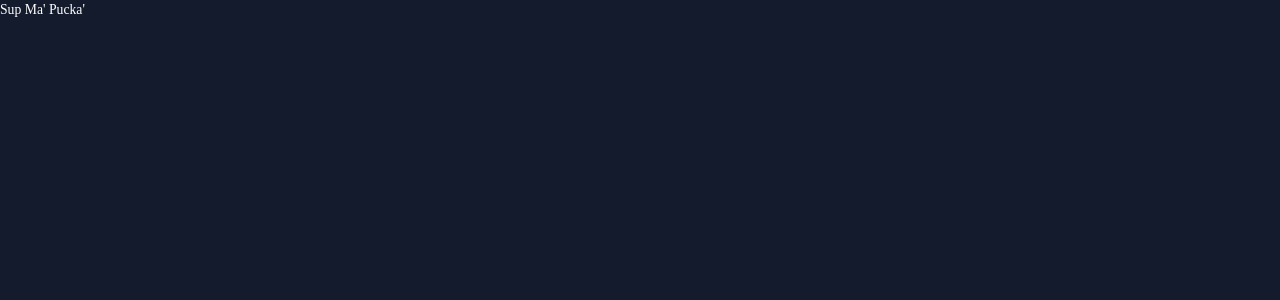
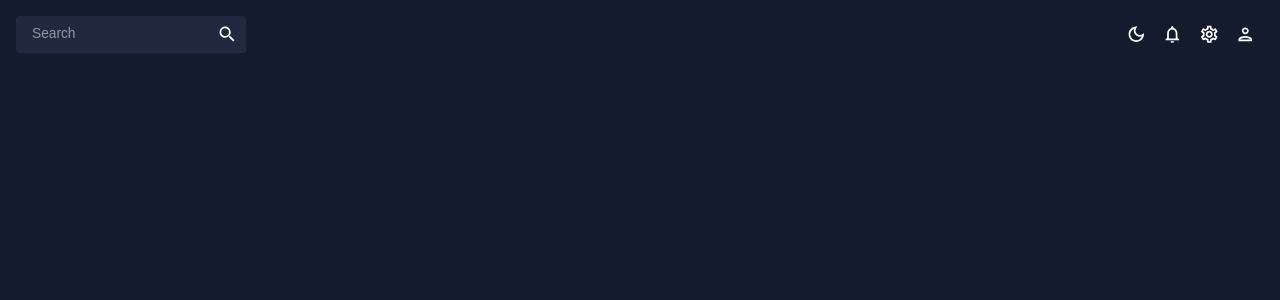
Before and after one commit to gabrrodriguez/dashboard, a React (Create React App) app in the folder react-admin/: page / in a window 1280 px wide. Shown: the top 300 px of the page. Built offline with nearby package versions, Linux system fonts and the light colour scheme.

Commit message:
got color mode and topbar working

```diff
--- a/react-admin/package.json
+++ b/react-admin/package.json
@@ -5,6 +5,7 @@
   "dependencies": {
     "@emotion/react": "^11.11.3",
     "@emotion/styled": "^11.11.0",
+    "@mui/icons-material": "^5.15.10",
     "@mui/material": "^5.15.10",
     "@testing-library/jest-dom": "^5.17.0",
     "@testing-library/react": "^13.4.0",
--- a/react-admin/src/App.js
+++ b/react-admin/src/App.js
@@ -1,5 +1,6 @@
 import { ColorModeContext, useMode } from "./theme";
 import { CssBaseline, ThemeProvider } from '@mui/material'
+import TopBar from './scenes/global/TopBar'
 
 function App() {
 
@@ -10,7 +11,9 @@ function App() {
       <ThemeProvider theme={theme}>
         <CssBaseline/>
           <div className="app">
-            <main className="content">Sup Ma' Pucka'</main>
+            <main className="content">
+              <TopBar/>
+            </main>
           </div>
       </ThemeProvider>
     </ColorModeContext.Provider>
--- a/react-admin/src/scenes/global/TopBar.jsx
+++ b/react-admin/src/scenes/global/TopBar.jsx
@@ -1,11 +1,54 @@
-import React from 'react'
+import { Box, IconButton, useTheme } from "@mui/material";
+import { useContext } from "react";
+import { ColorModeContext, tokens } from "../../theme";
+import InputBase from "@mui/material/InputBase";
+import LightModeOutlinedIcon from "@mui/icons-material/LightModeOutlined";
+import DarkModeOutlinedIcon from "@mui/icons-material/DarkModeOutlined";
+import NotificationsOutlinedIcon from "@mui/icons-material/NotificationsOutlined";
+import SettingsOutlinedIcon from "@mui/icons-material/SettingsOutlined";
+import PersonOutlinedIcon from "@mui/icons-material/PersonOutlined";
+import SearchIcon from "@mui/icons-material/Search";
 
-const TopBar = () => {
+const Topbar = () => {
+  const theme = useTheme();
+  const colors = tokens(theme.palette.mode);
+  const colorMode = useContext(ColorModeContext);
+
   return (
-    <div>
-      <p>Topbar</p>
-    </div>
-  )
-}
+    <Box display="flex" justifyContent="space-between" p={2}>
+      {/* SEARCH BAR */}
+      <Box
+        display="flex"
+        backgroundColor={colors.primary[400]}
+        borderRadius="3px"
+      >
+        <InputBase sx={{ ml: 2, flex: 1 }} placeholder="Search" />
+        <IconButton type="button" sx={{ p: 1 }}>
+          <SearchIcon />
+        </IconButton>
+      </Box>
 
-export default TopBar
+      {/* ICONS */}
+      <Box display="flex">
+        <IconButton onClick={colorMode.toggleColorMode}>
+          {theme.palette.mode === "dark" ? (
+            <DarkModeOutlinedIcon />
+          ) : (
+            <LightModeOutlinedIcon />
+          )}
+        </IconButton>
+        <IconButton>
+          <NotificationsOutlinedIcon />
+        </IconButton>
+        <IconButton>
+          <SettingsOutlinedIcon />
+        </IconButton>
+        <IconButton>
+          <PersonOutlinedIcon />
+        </IconButton>
+      </Box>
+    </Box>
+  );
+};
+
+export default Topbar;
--- a/react-admin/src/theme.js
+++ b/react-admin/src/theme.js
@@ -1,10 +1,9 @@
-import { CreateContext, useState, useMemo, createContext } from 'react'
-import { createTheme } from '@mui/material/styles'
-import { fontFamily, typography } from '@mui/system'
+import { createContext, useState, useMemo } from "react";
+import { createTheme } from "@mui/material/styles";
 
-// Color Design Tokens
+// color design tokens export
 export const tokens = (mode) => ({
-    ...(mode === 'dark')
+  ...(mode === "dark"
     ? {
         grey: {
           100: "#e0e0e0",
@@ -15,18 +14,18 @@ export const tokens = (mode) => ({
           600: "#525252",
           700: "#3d3d3d",
           800: "#292929",
-            900: "#141414"
+          900: "#141414",
         },
         primary: {
           100: "#d0d1d5",
           200: "#a1a4ab",
           300: "#727681",
-            400: "#434957",
+          400: "#1F2A40",
           500: "#141b2d",
           600: "#101624",
           700: "#0c101b",
           800: "#080b12",
-            900: "#040509"
+          900: "#040509",
         },
         greenAccent: {
           100: "#dbf5ee",
@@ -37,7 +36,7 @@ export const tokens = (mode) => ({
           600: "#3da58a",
           700: "#2e7c67",
           800: "#1e5245",
-            900: "#0f2922"
+          900: "#0f2922",
         },
         redAccent: {
           100: "#f8dcdb",
@@ -48,7 +47,7 @@ export const tokens = (mode) => ({
           600: "#af3f3b",
           700: "#832f2c",
           800: "#58201e",
-            900: "#2c100f"
+          900: "#2c100f",
         },
         blueAccent: {
           100: "#e1e2fe",
@@ -59,9 +58,10 @@ export const tokens = (mode) => ({
           600: "#535ac8",
           700: "#3e4396",
           800: "#2a2d64",
-            900: "#151632"
+          900: "#151632",
         },
-    } : {
+      }
+    : {
         grey: {
           100: "#141414",
           200: "#292929",
@@ -77,9 +77,9 @@ export const tokens = (mode) => ({
           100: "#040509",
           200: "#080b12",
           300: "#0c101b",
-            400: "#f2f0f0",
+          400: "#f2f0f0", // manually changed
           500: "#141b2d",
-            600: "#434957",
+          600: "#1F2A40",
           700: "#727681",
           800: "#a1a4ab",
           900: "#d0d1d5",
@@ -117,97 +117,98 @@ export const tokens = (mode) => ({
           800: "#c3c6fd",
           900: "#e1e2fe",
         },
-    }
-})
+      }),
+});
 
-// Material UI Theme Settings
+// mui theme settings
 export const themeSettings = (mode) => {
-    const colors = tokens(mode)
-
+  const colors = tokens(mode);
   return {
     palette: {
       mode: mode,
-            ...(mode === 'dark'
+      ...(mode === "dark"
         ? {
+            // palette values for dark mode
             primary: {
-                        main: colors.primary[500]
+              main: colors.primary[500],
             },
             secondary: {
-                        main: colors.greenAccent[500]
+              main: colors.greenAccent[500],
             },
             neutral: {
               dark: colors.grey[700],
               main: colors.grey[500],
-                        light: colors.grey[100]
+              light: colors.grey[100],
             },
             background: {
-                        default: colors.primary[500]
+              default: colors.primary[500],
+            },
           }
-                } : {
+        : {
+            // palette values for light mode
             primary: {
-                        main: colors.primary[100]
+              main: colors.primary[100],
             },
             secondary: {
-                        main: colors.greenAccent[500]
+              main: colors.greenAccent[500],
             },
             neutral: {
               dark: colors.grey[700],
               main: colors.grey[500],
-                        light: colors.grey[100]
+              light: colors.grey[100],
             },
             background: {
-                        default: "#fcfcfc"
-                    }
-            })
+              default: "#fcfcfc",
+            },
+          }),
     },
     typography: {
-            fontFamily: ["Source Sans Pro", "sans-seriff"].join(","),
+      fontFamily: ["Source Sans Pro", "sans-serif"].join(","),
       fontSize: 12,
       h1: {
-                fontFamily: ["Source Sans Pro", "sans-seriff"].join(","),
+        fontFamily: ["Source Sans Pro", "sans-serif"].join(","),
         fontSize: 40,
       },
       h2: {
-                fontFamily: ["Source Sans Pro", "sans-seriff"].join(","),
+        fontFamily: ["Source Sans Pro", "sans-serif"].join(","),
         fontSize: 32,
       },
       h3: {
-                fontFamily: ["Source Sans Pro", "sans-seriff"].join(","),
+        fontFamily: ["Source Sans Pro", "sans-serif"].join(","),
         fontSize: 24,
       },
       h4: {
-                fontFamily: ["Source Sans Pro", "sans-seriff"].join(","),
+        fontFamily: ["Source Sans Pro", "sans-serif"].join(","),
         fontSize: 20,
       },
       h5: {
-                fontFamily: ["Source Sans Pro", "sans-seriff"].join(","),
+        fontFamily: ["Source Sans Pro", "sans-serif"].join(","),
         fontSize: 16,
       },
       h6: {
-                fontFamily: ["Source Sans Pro", "sans-seriff"].join(","),
+        fontFamily: ["Source Sans Pro", "sans-serif"].join(","),
         fontSize: 14,
-            }
-        }
-    }
-}
+      },
+    },
+  };
+};
 
-// React Context for color mode
+// context for color mode
 export const ColorModeContext = createContext({
-    toggleColorMode: () => {}
-})
+  toggleColorMode: () => {},
+});
 
 export const useMode = () => {
-    const [mode, setMode] = useState("dark")
+  const [mode, setMode] = useState("dark");
 
   const colorMode = useMemo(
     () => ({
       toggleColorMode: () =>
-                setMode((prev) => (prev === 'light' ? 'dark' : 'light'))
+        setMode((prev) => (prev === "light" ? "dark" : "light")),
     }),
     []
-    )
+  );
 
-    const theme = useMemo(()=> createTheme(themeSettings(mode)), [mode])
-
-    return [theme, colorMode]
-}
+  const theme = useMemo(() => createTheme(themeSettings(mode)), [mode]);
+  return [theme, colorMode];
+};
```
Also changed, not shown: 1 other file (tests, documents, lock files or other folders). Lines whose indentation alone changed are shown as unchanged.
